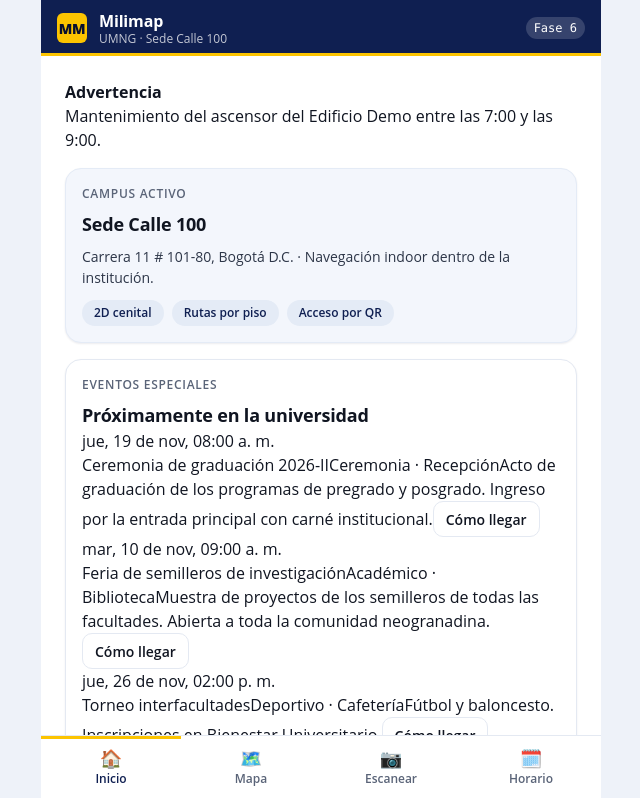
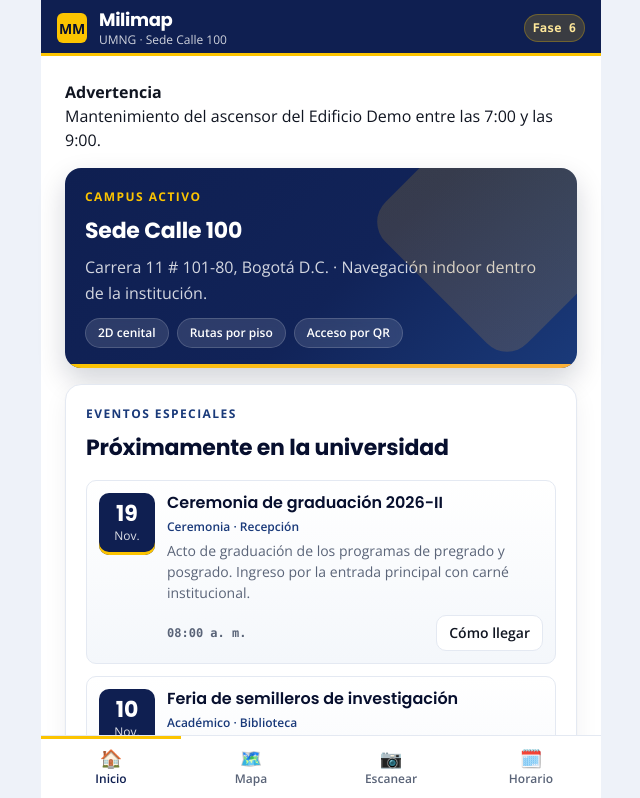
Before and after one commit to DavidCrispoca/Milimap, a React (Vite) app: page / in a window 1280 px wide. Shown: the top 798 px of the page, without its empty margins (319-959 px from the left). Built offline with nearby package versions, Linux system fonts and the light colour scheme; no server answers.

Commit message:
feat(ui): refresh visual design with umng brand system and motion

```diff
--- a/index.html
+++ b/index.html
@@ -7,11 +7,18 @@
     <link rel="apple-touch-icon" href="/icons/apple-touch-icon.png" />
     <meta name="viewport" content="width=device-width, initial-scale=1.0, viewport-fit=cover" />
     <meta name="theme-color" content="#112358" />
+    <link rel="preconnect" href="https://fonts.googleapis.com" />
+    <link rel="preconnect" href="https://fonts.gstatic.com" crossorigin />
+    <link
+      href="https://fonts.googleapis.com/css2?family=Open+Sans:wght@400;500;600;700&family=Poppins:wght@500;600;700;800&display=swap"
+      rel="stylesheet"
+    />
     <meta
       name="description"
       content="Milimap: navegación indoor para la Universidad Militar Nueva Granada, Sede Calle 100."
     />
     <meta name="apple-mobile-web-app-capable" content="yes" />
+    <meta name="mobile-web-app-capable" content="yes" />
     <meta name="apple-mobile-web-app-status-bar-style" content="black-translucent" />
     <meta name="apple-mobile-web-app-title" content="Milimap" />
     <title>Milimap · UMNG Calle 100</title>
--- a/src/index.css
+++ b/src/index.css
@@ -26,6 +26,7 @@ body {
   -webkit-font-smoothing: antialiased;
   /* Prevent iOS from inflating text in landscape. */
   -webkit-text-size-adjust: 100%;
+  text-rendering: optimizeLegibility;
 }
 
 h1,
@@ -34,6 +35,122 @@ h3,
 p,
 figure {
   margin: 0;
+}
+
+h1,
+h2,
+h3 {
+  font-family: var(--font-display);
+  letter-spacing: -0.02em;
+  color: var(--color-brand-900);
+}
+
+/* ------------------------------------------------------------------ */
+/* Motion (reduced-motion aware)                                       */
+/* ------------------------------------------------------------------ */
+
+@keyframes rise-in {
+  from {
+    opacity: 0;
+    transform: translateY(10px);
+  }
+  to {
+    opacity: 1;
+    transform: translateY(0);
+  }
+}
+
+@keyframes fade-in {
+  from {
+    opacity: 0;
+  }
+  to {
+    opacity: 1;
+  }
+}
+
+@keyframes scan-line {
+  0% {
+    top: 8%;
+    opacity: 0;
+  }
+  15% {
+    opacity: 1;
+  }
+  85% {
+    opacity: 1;
+  }
+  100% {
+    top: 88%;
+    opacity: 0;
+  }
+}
+
+@keyframes pulse-dot {
+  0%,
+  100% {
+    transform: scale(1);
+    opacity: 1;
+  }
+  50% {
+    transform: scale(1.4);
+    opacity: 0.65;
+  }
+}
+
+@keyframes float-diamond {
+  0%,
+  100% {
+    transform: translateY(0) rotate(45deg);
+  }
+  50% {
+    transform: translateY(-6px) rotate(45deg);
+  }
+}
+
+/* Staggered entrance for screen sections. */
+.animate-in {
+  animation: rise-in var(--duration-slow) var(--ease-out) both;
+}
+
+.animate-in--1 {
+  animation-delay: 40ms;
+}
+.animate-in--2 {
+  animation-delay: 100ms;
+}
+.animate-in--3 {
+  animation-delay: 160ms;
+}
+.animate-in--4 {
+  animation-delay: 220ms;
+}
+.animate-in--5 {
+  animation-delay: 280ms;
+}
+
+/* Sections animate in on every screen, gently. */
+.app__main > section,
+.app__main > .install-banner {
+  animation: rise-in var(--duration-slow) var(--ease-out) both;
+}
+.app__main > :nth-child(1) {
+  animation-delay: 0ms;
+}
+.app__main > :nth-child(2) {
+  animation-delay: 50ms;
+}
+.app__main > :nth-child(3) {
+  animation-delay: 100ms;
+}
+.app__main > :nth-child(4) {
+  animation-delay: 150ms;
+}
+.app__main > :nth-child(5) {
+  animation-delay: 200ms;
+}
+.app__main > :nth-child(n + 6) {
+  animation-delay: 250ms;
 }
 
 ul {
@@ -112,14 +229,15 @@ a {
 }
 
 .app__brand-name {
-  font-size: var(--text-base);
+  font-family: var(--font-display);
+  font-size: var(--text-lg);
   font-weight: 700;
-  letter-spacing: -0.01em;
+  letter-spacing: -0.02em;
 }
 
 .app__brand-sub {
   font-size: var(--text-xs);
-  opacity: 0.75;
+  opacity: 0.8;
   white-space: nowrap;
   overflow: hidden;
   text-overflow: ellipsis;
@@ -129,9 +247,12 @@ a {
   margin-left: auto;
   font-family: var(--font-mono);
   font-size: var(--text-xs);
-  padding: 2px var(--space-2);
+  font-weight: 600;
+  padding: 4px var(--space-2);
   border-radius: var(--radius-full);
-  background: rgba(255, 255, 255, 0.16);
+  background: rgba(252, 196, 0, 0.18);
+  color: var(--color-accent-200);
+  border: 1px solid rgba(252, 196, 0, 0.28);
   white-space: nowrap;
 }
 
@@ -149,11 +270,13 @@ a {
 /* ------------------------------------------------------------------ */
 
 .card {
+  position: relative;
   background: var(--color-surface);
   border: 1px solid var(--color-ink-100);
   border-radius: var(--radius-lg);
-  padding: var(--space-4);
-  box-shadow: var(--shadow-sm);
+  padding: var(--space-5);
+  box-shadow: var(--shadow-card);
+  transition: box-shadow var(--duration-base) var(--ease-out);
 }
 
 .card--muted {
@@ -163,12 +286,55 @@ a {
 }
 
 .card--brand {
-  background: var(--color-brand-50);
-  border-color: var(--color-brand-100);
+  color: #fff;
+  background: var(--gradient-brand);
+  border: none;
+  box-shadow: var(--shadow-lg);
+  overflow: hidden;
+}
+
+/* Diamond motif behind the hero content. */
+.card--brand::before {
+  content: '';
+  position: absolute;
+  top: -46px;
+  right: -30px;
+  width: 200px;
+  height: 200px;
+  background: var(--gradient-accent);
+  opacity: 0.16;
+  transform: rotate(45deg);
+  border-radius: 28px;
+  pointer-events: none;
+}
+
+.card--brand::after {
+  content: '';
+  position: absolute;
+  bottom: 0;
+  left: 0;
+  right: 0;
+  height: 4px;
+  background: var(--gradient-accent);
+  pointer-events: none;
+}
+
+.card--brand .card__title,
+.card--brand h1,
+.card--brand h2 {
+  color: #fff;
+}
+
+.card--brand .card__eyebrow {
+  color: var(--color-accent-500);
+}
+
+.card--brand .card__body {
+  color: rgba(255, 255, 255, 0.82);
 }
 
 .card__title {
-  font-size: var(--text-lg);
+  font-size: var(--text-xl);
   font-weight: 700;
   letter-spacing: -0.01em;
   display: flex;
@@ -179,9 +345,9 @@ a {
 .card__eyebrow {
   font-size: var(--text-xs);
   text-transform: uppercase;
-  letter-spacing: 0.06em;
-  color: var(--color-ink-500);
-  font-weight: 600;
+  letter-spacing: 0.12em;
+  color: var(--color-brand-500);
+  font-weight: 700;
   margin-bottom: var(--space-2);
 }
 
@@ -189,6 +355,11 @@ a {
   color: var(--color-ink-700);
   font-size: var(--text-sm);
   margin-top: var(--space-2);
+}
+
+.card--brand .card__body {
+  font-size: var(--text-base);
+  line-height: 1.6;
 }
 
 /* ------------------------------------------------------------------ */
@@ -249,9 +420,12 @@ a {
 }
 
 .pill {
+  display: inline-flex;
+  align-items: center;
+  gap: 6px;
   font-size: var(--text-xs);
   font-weight: 600;
-  padding: 4px var(--space-3);
+  padding: 5px var(--space-3);
   border-radius: var(--radius-full);
   background: var(--color-ink-100);
   color: var(--color-ink-700);
@@ -260,6 +434,14 @@ a {
 .pill--brand {
   background: var(--color-brand-100);
   color: var(--color-brand-700);
+}
+
+/* Pills on the navy hero become translucent glass. */
+.card--brand .pill {
+  background: rgba(255, 255, 255, 0.12);
+  color: #fff;
+  border: 1px solid rgba(255, 255, 255, 0.16);
+  backdrop-filter: blur(4px);
 }
 
 /* ------------------------------------------------------------------ */
@@ -277,19 +459,26 @@ a {
   flex-direction: column;
   gap: var(--space-1);
   align-items: flex-start;
-  padding: var(--space-3);
+  padding: var(--space-4);
   border: 1px solid var(--color-ink-100);
   border-radius: var(--radius-md);
   background: var(--color-surface);
   text-align: left;
+  box-shadow: var(--shadow-card);
   transition:
-    border-color 120ms ease,
-    background 120ms ease;
+    transform var(--duration-base) var(--ease-out),
+    box-shadow var(--duration-base) var(--ease-out),
+    border-color var(--duration-base) var(--ease-out);
 }
 
 .feature:hover:not(:disabled) {
-  border-color: var(--color-brand-500);
-  background: var(--color-brand-50);
+  transform: translateY(-3px);
+  border-color: var(--color-brand-400);
+  box-shadow: var(--shadow-card-hover);
+}
+
+.feature:active:not(:disabled) {
+  transform: translateY(-1px);
 }
 
 .feature:disabled {
@@ -298,11 +487,19 @@ a {
 }
 
 .feature__icon {
+  display: grid;
+  place-items: center;
+  width: 40px;
+  height: 40px;
+  margin-bottom: var(--space-2);
   font-size: var(--text-xl);
   line-height: 1;
+  border-radius: var(--radius-md);
+  background: var(--color-brand-50);
 }
 
 .feature__label {
+  font-family: var(--font-display);
   font-size: var(--text-sm);
   font-weight: 600;
 }
@@ -310,6 +507,107 @@ a {
 .feature__hint {
   font-size: var(--text-xs);
   color: var(--color-ink-500);
+}
+
+/* ------------------------------------------------------------------ */
+/* Events (home)                                                       */
+/* ------------------------------------------------------------------ */
+
+.event-list {
+  display: flex;
+  flex-direction: column;
+  gap: var(--space-3);
+  margin-top: var(--space-4);
+}
+
+.event {
+  display: flex;
+  gap: var(--space-3);
+  padding: var(--space-3);
+  border: 1px solid var(--color-ink-100);
+  border-radius: var(--radius-md);
+  background: var(--gradient-surface);
+  transition:
+    transform var(--duration-base) var(--ease-out),
+    box-shadow var(--duration-base) var(--ease-out),
+    border-color var(--duration-base) var(--ease-out);
+}
+
+.event:hover {
+  transform: translateY(-2px);
+  box-shadow: var(--shadow-card-hover);
+  border-color: var(--color-brand-200);
+}
+
+.event__date {
+  display: flex;
+  flex-direction: column;
+  align-items: center;
+  justify-content: center;
+  flex: 0 0 auto;
+  width: 56px;
+  height: 62px;
+  border-radius: var(--radius-md);
+  background: var(--color-brand-700);
+  color: #fff;
+  box-shadow: inset 0 -3px 0 var(--color-accent-500);
+}
+
+.event__date-day {
+  font-family: var(--font-display);
+  font-size: var(--text-xl);
+  font-weight: 700;
+  line-height: 1;
+}
+
+.event__date-month {
+  font-size: var(--text-xs);
+  text-transform: capitalize;
+  opacity: 0.85;
+  margin-top: 2px;
+}
+
+.event__body {
+  display: flex;
+  flex-direction: column;
+  gap: 4px;
+  min-width: 0;
+  flex: 1 1 auto;
+}
+
+.event__title {
+  font-family: var(--font-display);
+  font-size: var(--text-base);
+  font-weight: 600;
+  color: var(--color-brand-900);
+  line-height: 1.3;
+}
+
+.event__meta {
+  font-size: var(--text-xs);
+  color: var(--color-brand-500);
+  font-weight: 600;
+}
+
+.event__desc {
+  font-size: var(--text-sm);
+  color: var(--color-ink-500);
+  line-height: 1.5;
+}
+
+.event__actions {
+  display: flex;
+  align-items: center;
+  justify-content: space-between;
+  gap: var(--space-2);
+  margin-top: var(--space-2);
+}
+
+.event__time {
+  font-size: var(--text-xs);
+  font-weight: 600;
+  color: var(--color-ink-500);
+  font-family: var(--font-mono);
 }
 
 /* ------------------------------------------------------------------ */
@@ -330,7 +628,21 @@ a {
   color: #fff;
   font-size: var(--text-base);
   font-weight: 700;
-  box-shadow: var(--shadow-sm);
+  box-shadow: var(--shadow-md);
+  transition:
+    transform var(--duration-fast) var(--ease-out),
+    background var(--duration-fast) var(--ease-out),
+    box-shadow var(--duration-fast) var(--ease-out);
+}
+
+.btn-primary:hover:not(:disabled) {
+  background: var(--color-brand-700);
+  transform: translateY(-1px);
+  box-shadow: var(--shadow-lg);
+}
+
+.btn-primary:active:not(:disabled) {
+  transform: translateY(0) scale(0.99);
 }
 
 .btn-primary:disabled {
@@ -350,6 +662,20 @@ a {
   background: var(--color-surface);
   font-weight: 600;
   font-size: var(--text-sm);
+  transition:
+    transform var(--duration-fast) var(--ease-out),
+    background var(--duration-fast) var(--ease-out),
+    border-color var(--duration-fast) var(--ease-out);
+}
+
+.btn-secondary:hover:not(:disabled) {
+  background: var(--color-brand-50);
+  border-color: var(--color-brand-300);
+  transform: translateY(-1px);
+}
+
+.btn-secondary:active:not(:disabled) {
+  transform: translateY(0) scale(0.99);
 }
 
 /* Compact modifier for inline actions ("cómo llegar", etc.). */
@@ -445,14 +771,30 @@ a {
 /* ------------------------------------------------------------------ */
 
 .class-card {
+  position: relative;
   display: flex;
   flex-direction: column;
-  gap: var(--space-1);
+  gap: 6px;
   margin-top: var(--space-3);
-  padding: var(--space-3);
+  padding: var(--space-4);
+  padding-left: var(--space-5);
   border-radius: var(--radius-md);
-  background: rgba(255, 255, 255, 0.6);
-  border: 1px solid rgba(255, 255, 255, 0.7);
+  background: var(--color-surface);
+  border: 1px solid var(--color-ink-100);
+  box-shadow: var(--shadow-card);
+  overflow: hidden;
+  animation: rise-in var(--duration-base) var(--ease-out) both;
+}
+
+/* Gold accent bar down the left edge. */
+.class-card::before {
+  content: '';
+  position: absolute;
+  top: 0;
+  bottom: 0;
+  left: 0;
+  width: 4px;
+  background: var(--gradient-accent);
 }
 
 .class-card__head {
@@ -463,11 +805,23 @@ a {
 }
 
 .class-card__kind {
+  display: inline-flex;
+  align-items: center;
+  gap: 6px;
   font-size: var(--text-xs);
   font-weight: 700;
   text-transform: uppercase;
-  letter-spacing: 0.05em;
+  letter-spacing: 0.08em;
   color: var(--color-brand-600);
+}
+
+.class-card__kind::before {
+  content: '';
+  width: 8px;
+  height: 8px;
+  border-radius: var(--radius-full);
+  background: var(--color-success-600);
+  animation: pulse-dot 2s var(--ease-out) infinite;
 }
 
 .class-card__time {
@@ -477,8 +831,10 @@ a {
 }
 
 .class-card__subject {
+  font-family: var(--font-display);
   font-size: var(--text-lg);
   font-weight: 700;
+  color: var(--color-brand-900);
 }
 
 .class-card__meta {
--- a/src/ui/screens/HomeScreen.tsx
+++ b/src/ui/screens/HomeScreen.tsx
@@ -34,12 +34,12 @@ const DOT: Record<'done' | 'next' | 'todo', { className: string; glyph: string }
   todo: { className: 'status-list__dot status-list__dot--todo', glyph: '·' },
 }
 
-const DATE_FORMAT = new Intl.DateTimeFormat('es-CO', {
-  weekday: 'short',
-  day: 'numeric',
-  month: 'short',
+const DAY_NUM = new Intl.DateTimeFormat('es-CO', { day: '2-digit' })
+const MONTH_SHORT = new Intl.DateTimeFormat('es-CO', { month: 'short' })
+const TIME_SHORT = new Intl.DateTimeFormat('es-CO', {
   hour: '2-digit',
   minute: '2-digit',
+  hour12: true,
 })
 
 const ANNOUNCEMENT_CLASS = {
@@ -112,10 +112,13 @@ export function HomeScreen({
           <p className="card__body">No hay eventos programados por ahora.</p>
         ) : (
           <ul className="event-list">
-            {featured.map((event) => (
+            {featured.map((event) => {
+              const date = new Date(event.startsAt)
+              return (
                 <li key={event.id} className="event">
                   <div className="event__date" aria-hidden="true">
-                  {DATE_FORMAT.format(new Date(event.startsAt))}
+                    <span className="event__date-day">{DAY_NUM.format(date)}</span>
+                    <span className="event__date-month">{MONTH_SHORT.format(date)}</span>
                   </div>
                   <div className="event__body">
                     <span className="event__title">{event.title}</span>
@@ -123,6 +126,8 @@ export function HomeScreen({
                       {EVENT_CATEGORY_LABEL[event.category]} · {roomName(event.spaceId)}
                     </span>
                     <span className="event__desc">{event.description}</span>
+                    <div className="event__actions">
+                      <span className="event__time">{TIME_SHORT.format(date)}</span>
                       {event.spaceId ? (
                         <button
                           type="button"
@@ -133,8 +138,10 @@ export function HomeScreen({
                         </button>
                       ) : null}
                     </div>
+                  </div>
                 </li>
-            ))}
+              )
+            })}
           </ul>
         )}
       </section>
```
Also changed, not shown: src/styles/tokens.css (+15 -0 lines). Lines whose indentation alone changed are shown as unchanged.
